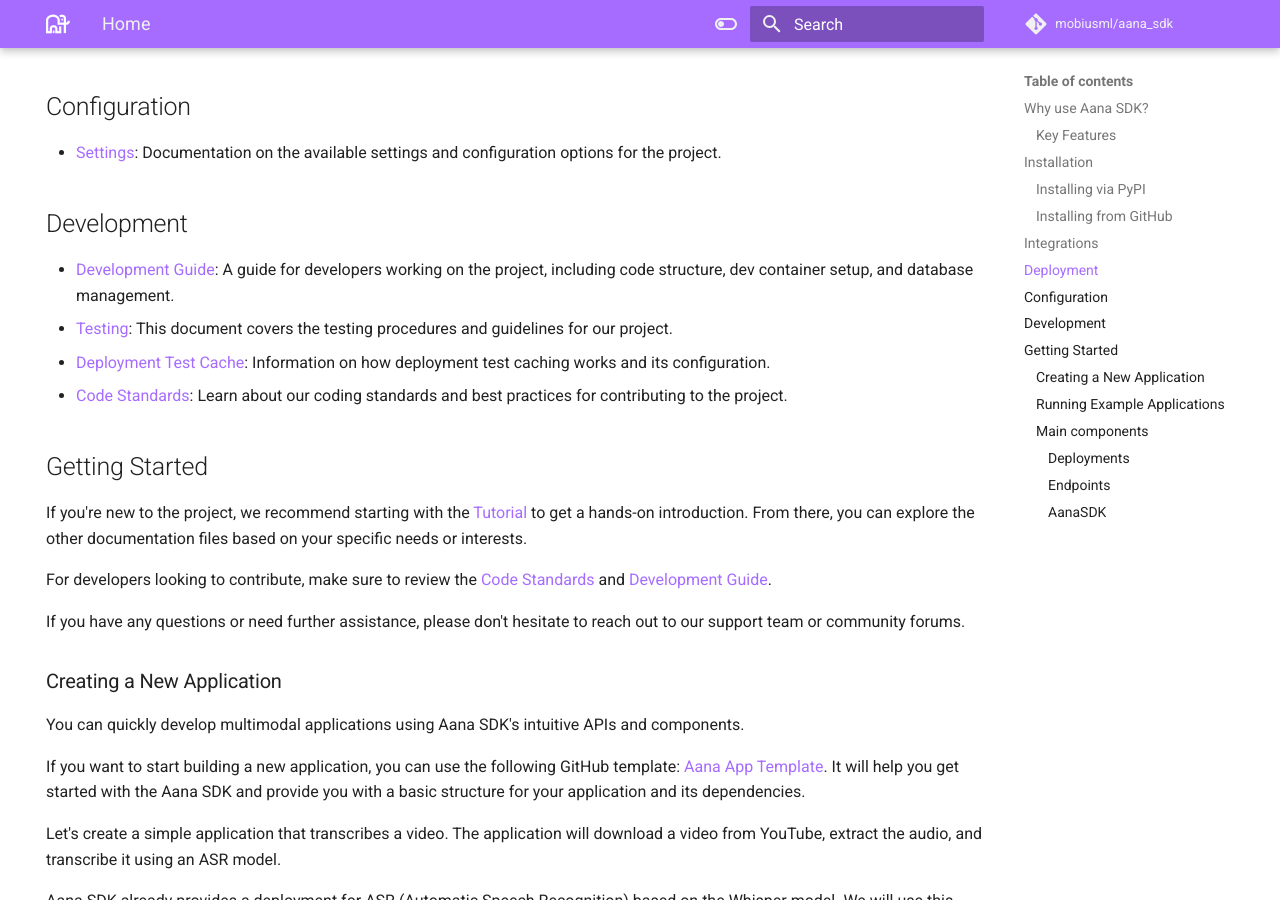
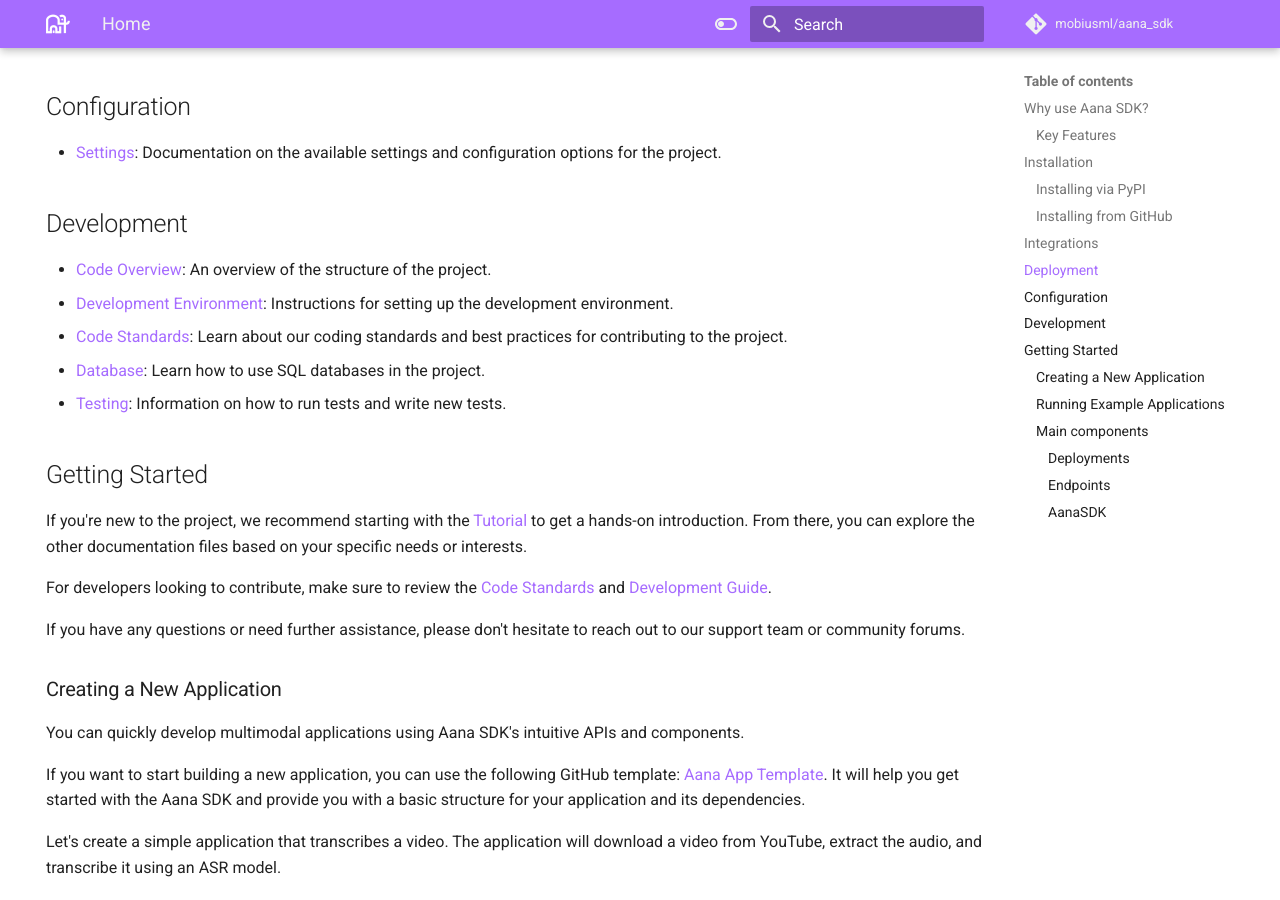
Before and after one commit to mobiusml/aana_sdk, an MkDocs documentation site: the page built from docs/index.md, in a window 1280 px wide and 900 px high, scrolled down 2770 px. Built offline with MkDocs 1.6.1 and Material for MkDocs 9.7.7, drawn with Linux system fonts in a browser that asks for light colours; comment, search, counter and statistics services are not loaded; some of the changed text lies outside the part shown.

Commit message:
Fixed links and text in the docs

```diff
--- a/docs/index.md
+++ b/docs/index.md
@@ -120,10 +120,11 @@
 - [Settings](pages/settings.md): Documentation on the available settings and configuration options for the project.
 
 ## Development
-- [Development Guide](pages/development.md): A guide for developers working on the project, including code structure, dev container setup, and database management.
-- [Testing](pages/testing.md): This document covers the testing procedures and guidelines for our project.
-- [Deployment Test Cache](pages/deployment_test_cache.md): Information on how deployment test caching works and its configuration.
+- [Code Overview](pages/code_overview.md): An overview of the structure of the project.
+- [Development Environment](pages/dev_environment.md): Instructions for setting up the development environment.
 - [Code Standards](pages/code_standards.md): Learn about our coding standards and best practices for contributing to the project.
+- [Database](pages/database.md): Learn how to use SQL databases in the project.
+- [Testing](pages/testing.md): Information on how to run tests and write new tests.
 
 ## Getting Started
 
@@ -239,6 +240,7 @@
 
 See the README files of the applications for more information on how to install and run them.
 
+The full list of example applications is available in the [Aana Examples](https://github.com/mobiusml/aana_examples) repository. You can use these examples as a starting point for building your own applications.
 
 ### Main components
 
```
Also changed, not shown: README.md (+7 -6 lines), docs/pages/settings.md (+4 -2 lines).
